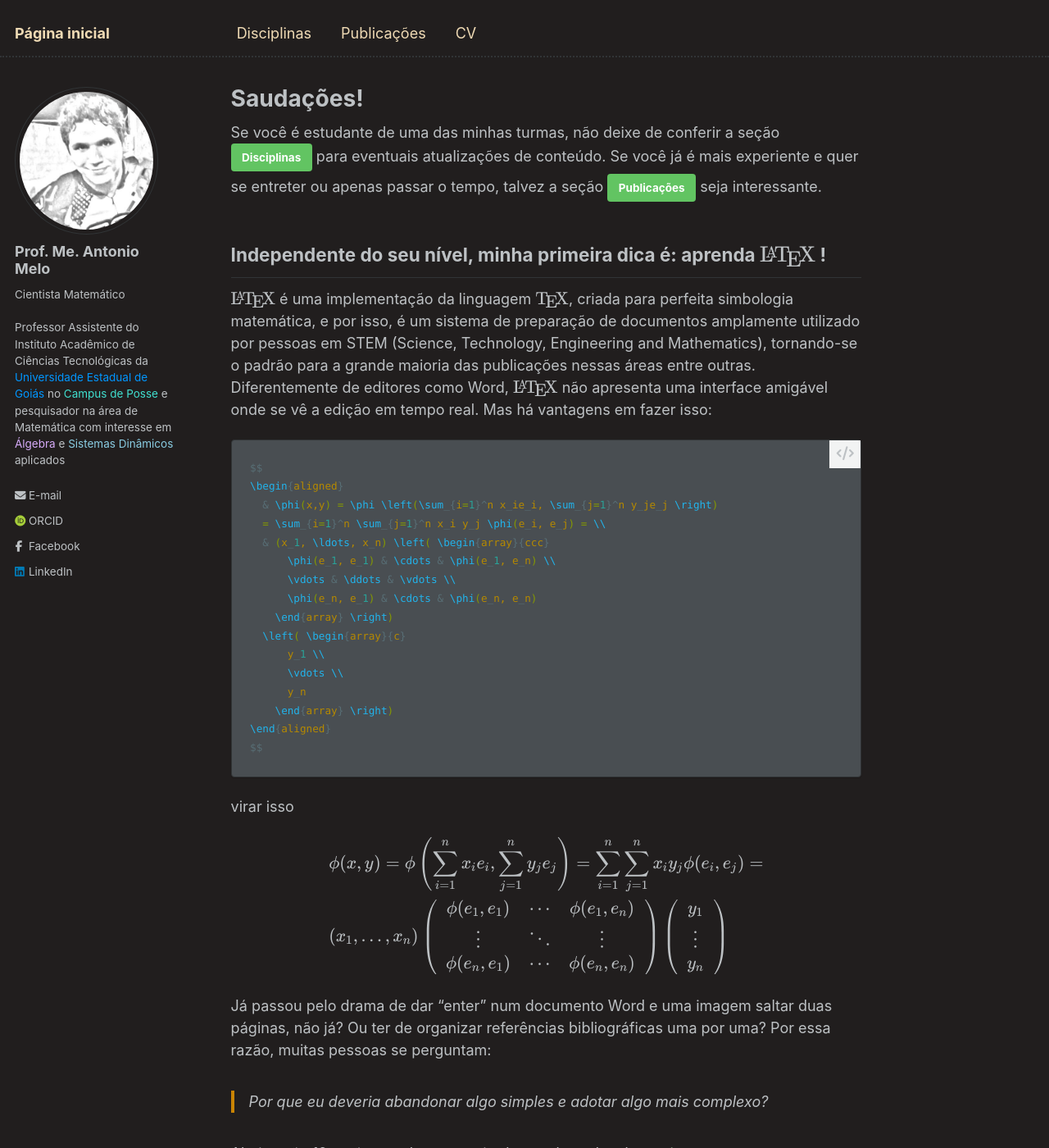
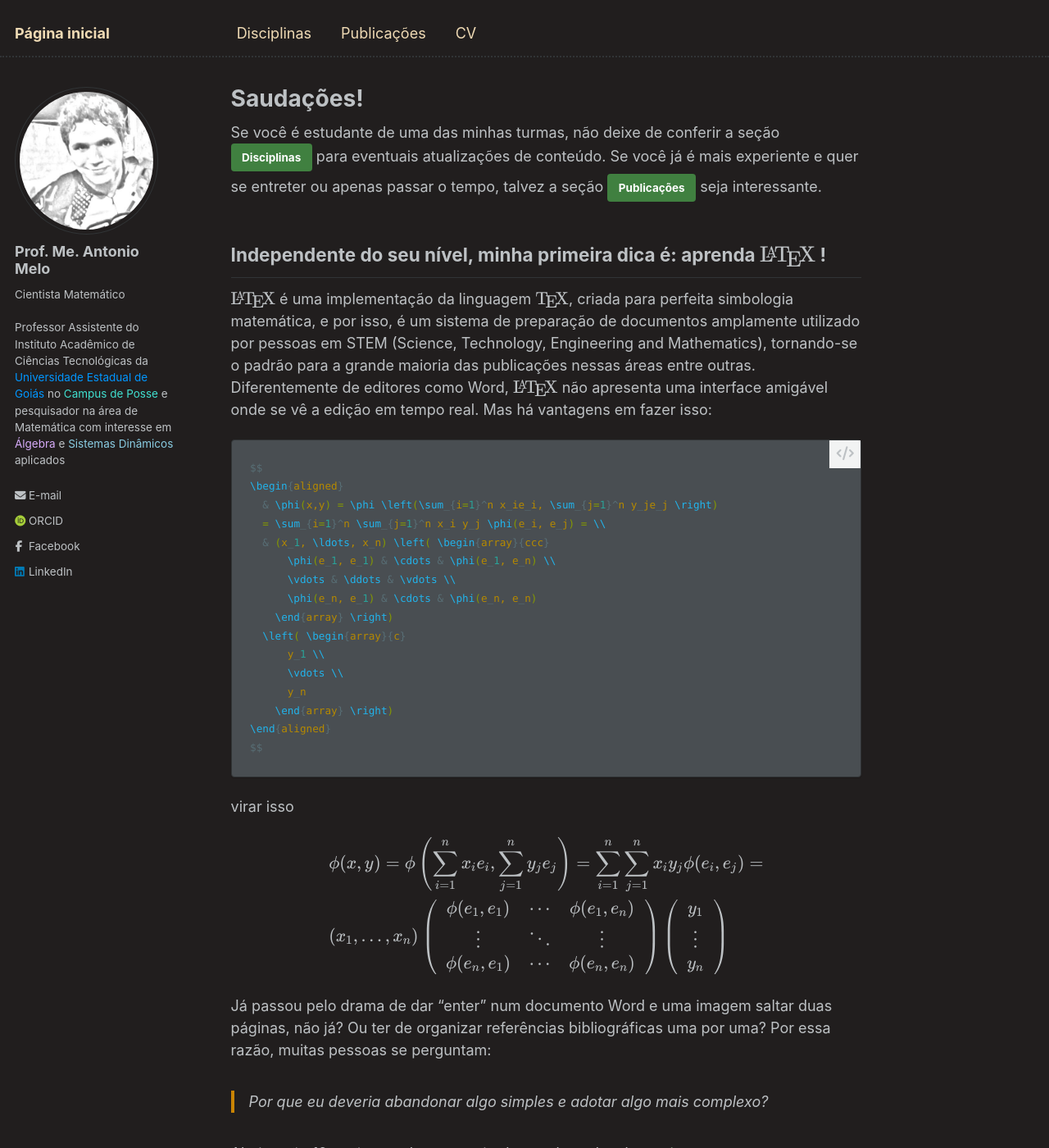
Before and after one commit to antmelo/antmelo.github.io, a Jekyll site: the page built from _pages/about.md, in a window 1280 px wide and 1400 px high. Shown: the whole window at 82% size. Built offline with Jekyll 4.4.1, drawn with Linux system fonts in a browser that asks for light colours; some web fonts are replaced.

Commit message:
Update _variables.scss

```diff
--- a/_sass/_variables.scss
+++ b/_sass/_variables.scss
@@ -69,7 +69,7 @@ $text-color                 : $light-gray;
 $border-color               : $darker-gray;
 
 $primary-color              : #c98404;
-$success-color              : #62c462;
+$success-color              : #408040;
 $warning-color              : #f89406;
 $danger-color               : #ee5f5b;
 $info-color                 : #4f9e53; /* light green purple */
```
